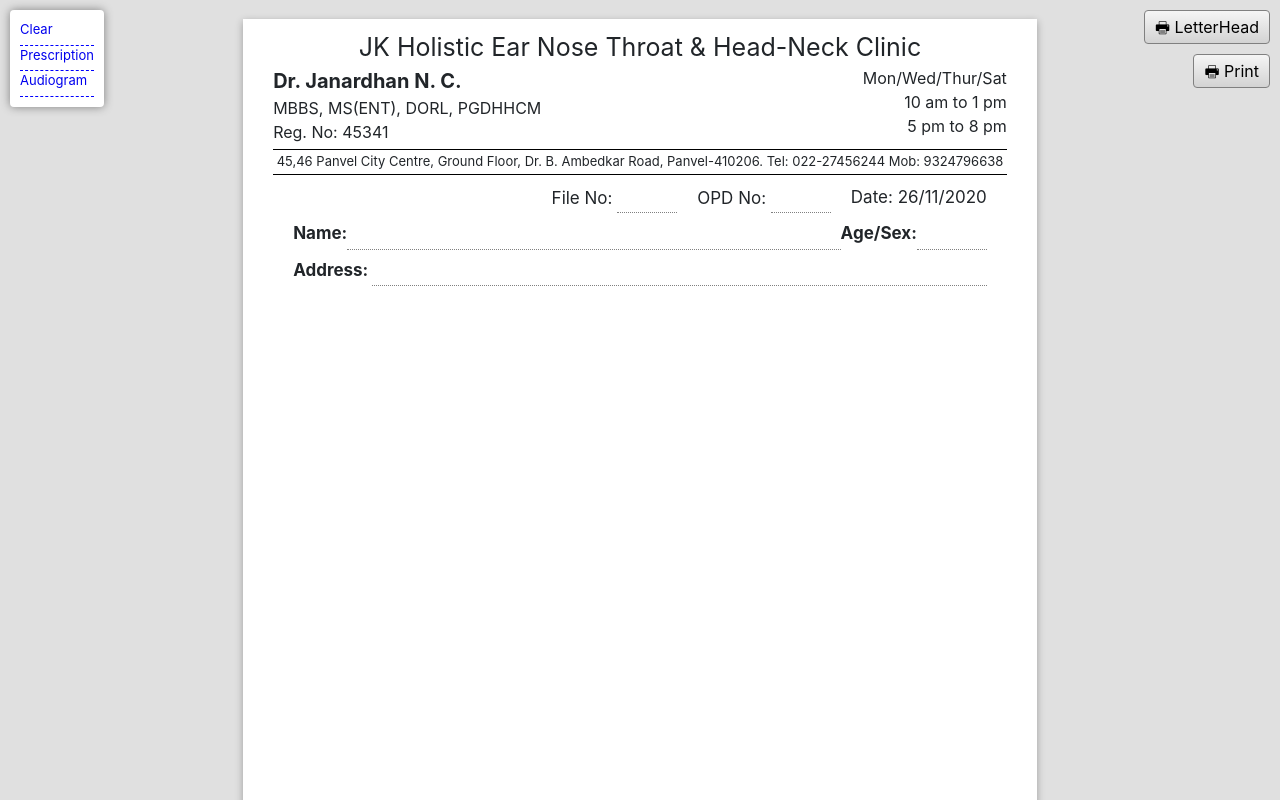
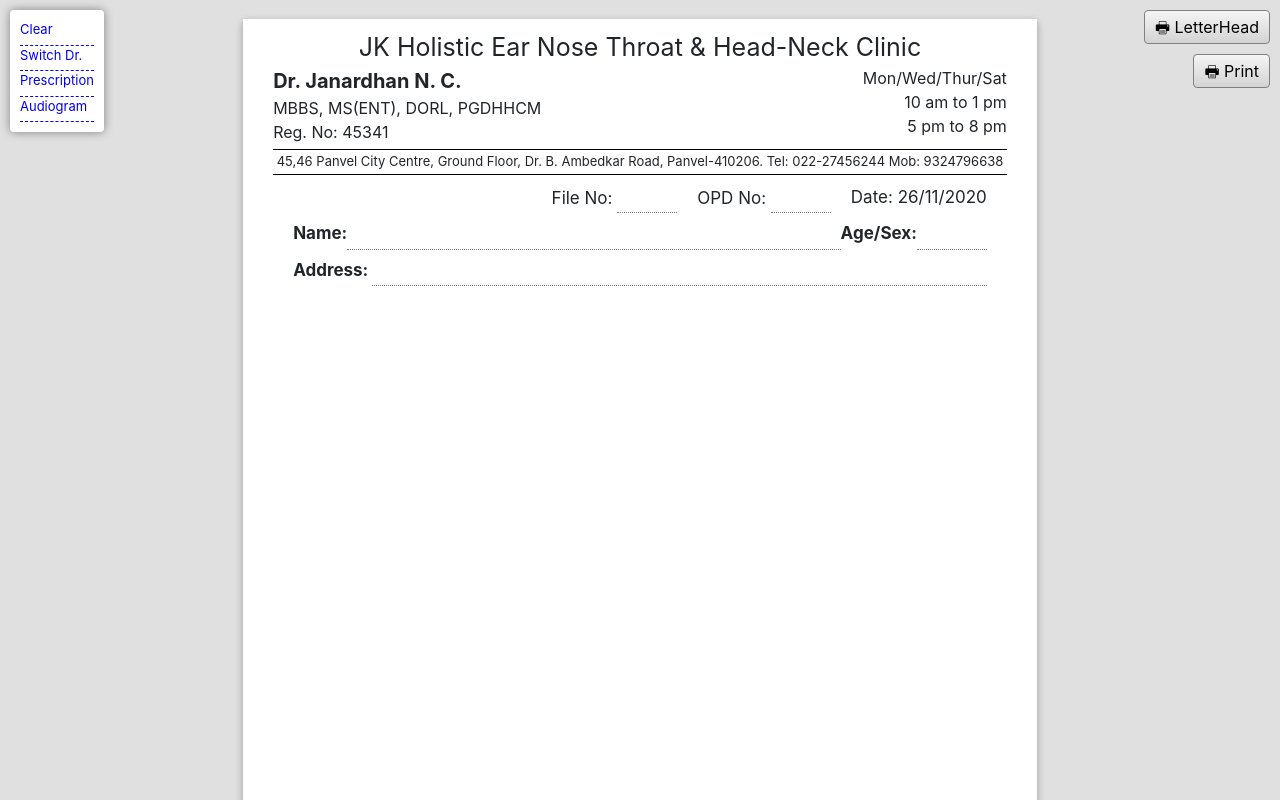
Before and after one commit to jcravi/clinic, a React (Create React App) app: page / in a window 1280 px wide. Shown: the top 800 px of the page. Built offline with nearby package versions, Linux system fonts and the light colour scheme.

Commit message:
feat: added option to switch doctor info

```diff
--- a/src/App.tsx
+++ b/src/App.tsx
@@ -11,6 +11,7 @@ import { Common } from './components/common/Common';
 
 import { RootStateType } from './slices';
 import { clear } from './slices/clear';
+import { switchDoctor } from './slices/letterHead';
 
 const GlobalStyle = createGlobalStyle<{ printLetterHead: boolean }>`
 
@@ -34,7 +35,7 @@ section {
   box-sizing: border-box;
   page-break-after: always;
   width: 210mm;
-  height: 296mm;
+  height: 297mm;
 }
 
 button,
@@ -61,6 +62,7 @@ label {
 
 @page {
   size: A4;
+  margin: 0;
 }
 
 /** For screen preview **/
@@ -77,11 +79,11 @@ label {
 
 /** Fix for Chrome issue #273306 **/
 @media print {
+  @page {
+    size: ${({ printLetterHead }) => (printLetterHead ? 'A4' : '187mm 255mm')};
+  }
   body {
     width: ${({ printLetterHead }) => (printLetterHead ? '210mm' : '187mm')};
-  }
-  @page {
-    size: ${({ printLetterHead }) => (printLetterHead ? 'A4' : '187mm 255mm')};
     margin: 0;
   }
   section {
@@ -91,7 +93,7 @@ label {
     box-sizing: border-box;
     page-break-after: always;
     width: ${({ printLetterHead }) => (printLetterHead ? '210mm' : '187mm')};
-    height: ${({ printLetterHead }) => (printLetterHead ? '296mm' : '255mm')};
+    height: ${({ printLetterHead }) => (printLetterHead ? '297mm' : '255mm')};
   }
 }
 `;
@@ -116,6 +118,17 @@ const Navigator = styled.div`
   box-shadow: 0 0 10px gray;
   background-color: white;
   padding: 10px;
+  text-align: left;
+  & button {
+    padding: 0;
+    border: none;
+    background-color: transparent;
+    text-align: left;
+    display: inline-block;
+    color: blue;
+    outline: none;
+    cursor: pointer;
+  }
   & > div {
     border-bottom: 1px dashed blue;
     padding-bottom: 5px;
@@ -138,6 +151,7 @@ const Navigator = styled.div`
 const AppComponent = ({
   printLetterHead,
   clear,
+  switchDoctor,
 }: ReturnType<typeof mapState> & typeof mapDispatch) => {
   return (
     <>
@@ -151,6 +165,11 @@ const AppComponent = ({
               <Link to='/' onClick={clear}>
                 <div>Clear</div>
               </Link>
+            </div>
+            <div>
+              <button onClick={switchDoctor}>
+                <div>Switch Dr.</div>
+              </button>
             </div>
             <div>
               <Link to='/precription'>
@@ -185,6 +204,7 @@ const mapState = ({ letterHead: { print } }: RootStateType) => ({
 
 const mapDispatch = {
   clear,
+  switchDoctor,
 };
 
 export const App = connect(mapState, mapDispatch)(AppComponent);
--- a/src/slices/letterHead.ts
+++ b/src/slices/letterHead.ts
@@ -1,5 +1,4 @@
 import { createSlice, PayloadAction } from '@reduxjs/toolkit';
-import { clear } from './clear';
 
 export interface LetterHeadStateType {
   name: string;
@@ -21,6 +20,16 @@ const initialState: LetterHeadStateType = {
   print: false,
 };
 
+const kanchanInfo: LetterHeadStateType = {
+  name: 'Dr. Kanchan Janardhan',
+  degrees: 'MBBS, MS(ENT), DORL, DYE, PGDHHCM',
+  reg: '45225',
+  days: 'Tue/Fri',
+  times1: '10 am to 1 pm',
+  times2: '6 pm to 8 pm',
+  print: false,
+};
+
 const slice = createSlice({
   name: 'letterHead',
   initialState,
@@ -28,11 +37,14 @@ const slice = createSlice({
     printLetterHead: (state, { payload }: PayloadAction<boolean>) => {
       state.print = payload;
     },
-  },
-  extraReducers: (builder) => {
-    builder.addCase(clear, () => initialState);
+    switchDoctor: (state) => {
+      if (state.reg === '45341') {
+        return kanchanInfo;
+      }
+      return initialState;
+    },
   },
 });
 
-export const { printLetterHead } = slice.actions;
+export const { printLetterHead, switchDoctor } = slice.actions;
 export const { reducer: letterHeadReducer } = slice;
```
